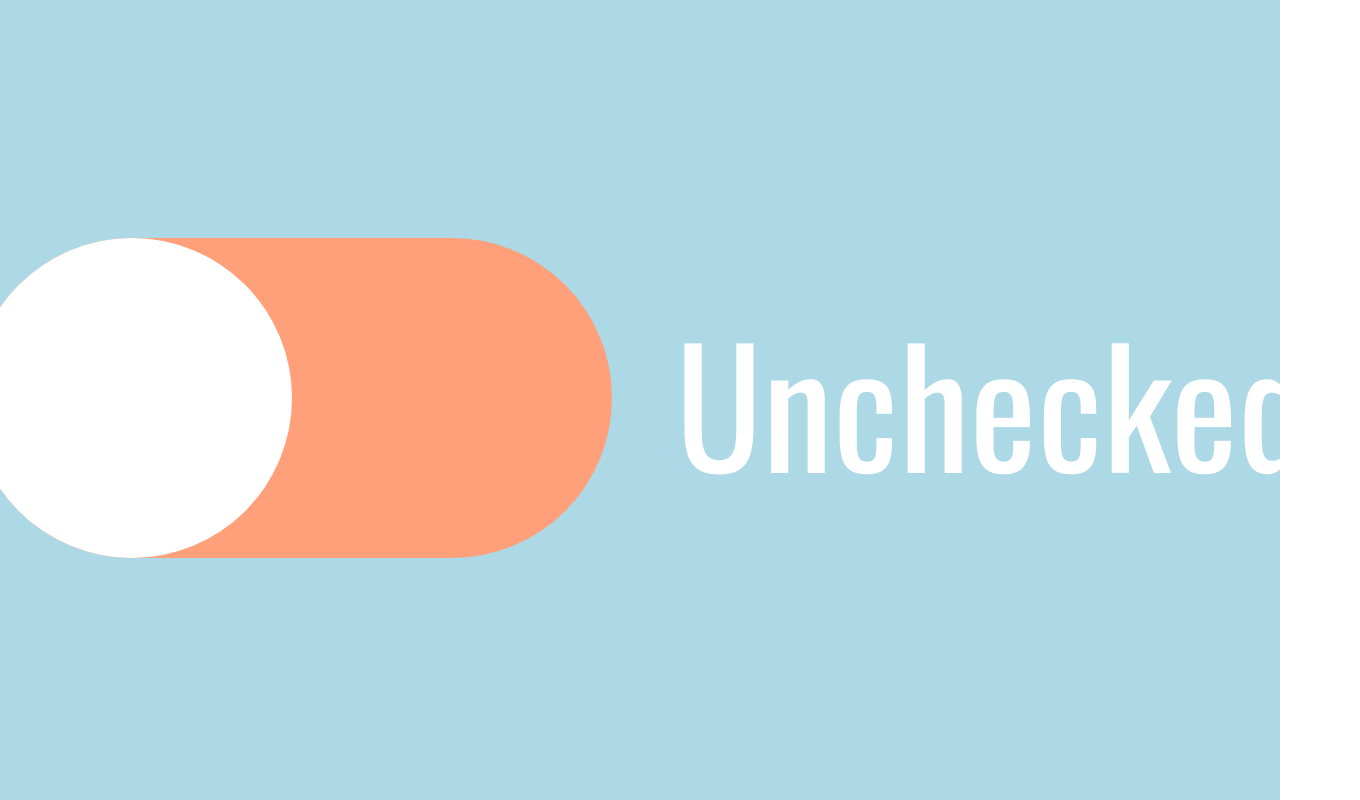
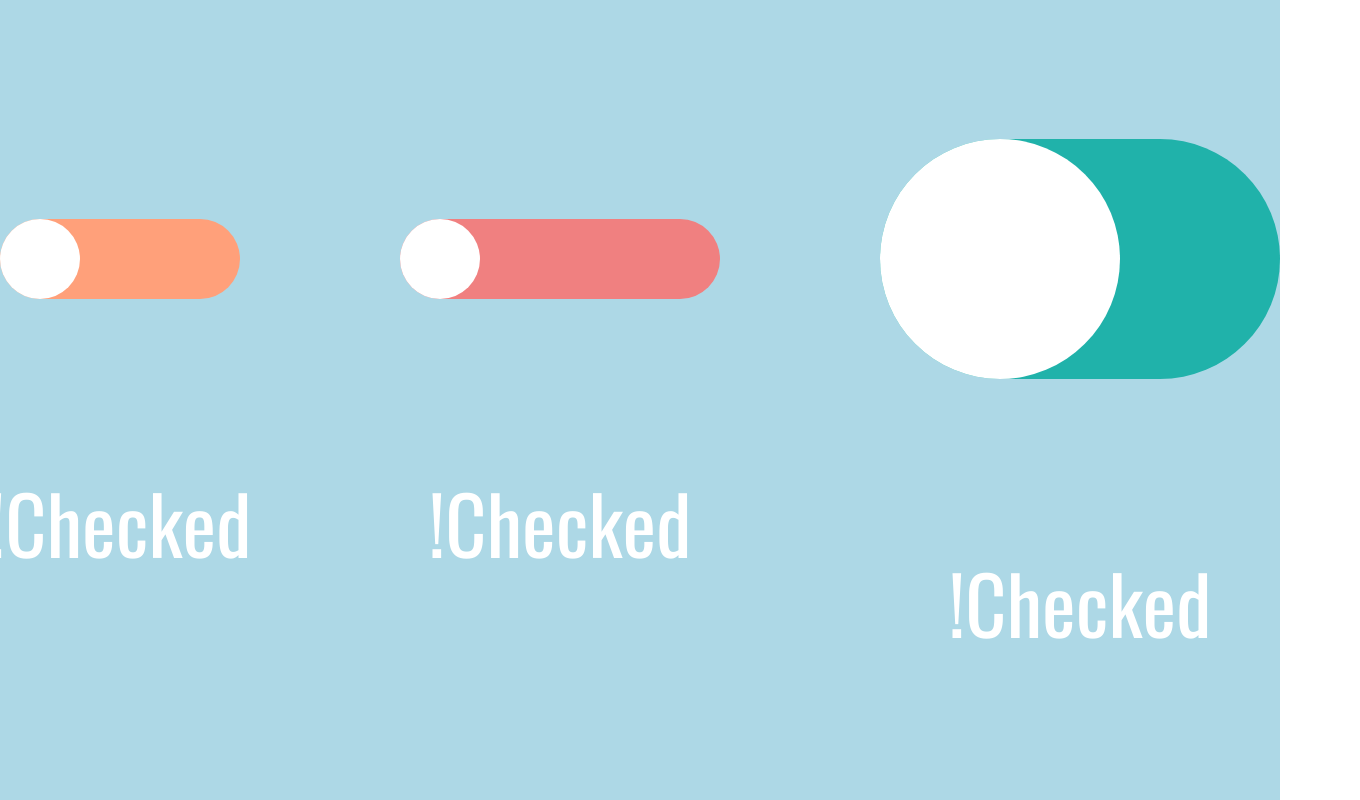
Before and after one commit to joseazevedo88/react-toggle, a React (Create React App) app: page / in a window 1280 px wide. Shown: the whole page, 1360 px wide, since content can reach past the window. Built offline with nearby package versions, Linux system fonts and the light colour scheme.

Commit message:
Make reusable components.

```diff
--- a/package.json
+++ b/package.json
@@ -6,7 +6,8 @@
     "react": "^16.8.6",
     "react-dom": "^16.8.6",
     "react-scripts": "2.1.8",
-    "styled-components": "^4.2.0"
+    "styled-components": "^4.2.0",
+    "styled-system": "^4.1.0"
   },
   "scripts": {
     "start": "react-scripts start",
--- a/src/App.js
+++ b/src/App.js
@@ -1,44 +1,8 @@
 import React, { useState } from "react";
 import styled, { ThemeProvider } from "styled-components";
-//import theme from './theme'
-
-const Input = styled.input`
-  height: 20rem;
-  width: 40rem;
-  border-radius: 10rem;
-  appearance: none;
-  background: lightsalmon;
-  position: relative;
-  margin: 0;
-
-  &:focus {
-    border: none;
-    outline: none;
-  }
-
-  &::before {
-    content: "";
-    height: 20rem;
-    width: 20rem;
-    background: white;
-    position: absolute;
-    border-radius: 50%;
-  }
-
-  &:checked {
-    &::before {
-      content: "";
-      height: 20rem;
-      width: 20rem;
-      background: lightgrey;
-      position: absolute;
-      //right: 0;
-      transform: translate(20rem);
-      transition: all 200ms linear;
-      border-radius: 50%;
-    }
-  }
-`;
+import { theme } from "./theme";
+import { Input } from "./Input";
+// import { Ball } from "./ball";
 
 const Body = styled.div`
   height: 100vh;
@@ -48,37 +12,49 @@ const Body = styled.div`
   align-items: center;
 `;
 
-const InputWrapper = styled.div`
+const CheckboxWrapper = styled.div`
   position: relative;
 `;
 
-const Label = styled.p`
-  font-family: "Oswald";
-  font-size: 10rem;
-  margin-left: 4rem;
-  color: white;
-`;
-
 function App() {
-  const [checked, setChecked] = useState("Unchecked");
-
   return (
-    // <ThemeProvider theme={theme}>
-    <Body>
-      <InputWrapper>
-        <Input
-          type="checkbox"
-          onClick={() => {
-            if (checked === "Checked") setChecked("Unchecked");
-            else setChecked("Checked");
-          }}
-        />
-        {/* {checked && <Checked />}
-        {!checked && <Unchecked />} */}
-      </InputWrapper>
-      <Label>{checked}</Label>
-    </Body>
-    // </ThemeProvider>
+    <ThemeProvider theme={theme}>
+      <Body>
+        <CheckboxWrapper>
+          <Input
+            type="checkbox"
+            bg={theme.colors.salmon}
+            height={theme.sizes.sm}
+            width={theme.sizes.md}
+            right="right-10"
+            m={theme.sizes.sm}
+            ballbg={theme.colors.light}
+          />
+        </CheckboxWrapper>
+        <CheckboxWrapper>
+          <Input
+            type="checkbox"
+            bg={theme.colors.coral}
+            height={theme.sizes.sm}
+            width={theme.sizes.lg}
+            right="right-15"
+            m={theme.sizes.sm}
+            ballbg={theme.colors.light}
+          />
+        </CheckboxWrapper>
+        <CheckboxWrapper>
+          <Input
+            type="checkbox"
+            bg={theme.colors.seagreen}
+            height={theme.sizes.md}
+            width={theme.sizes.xlg}
+            right="right-10"
+            m={theme.sizes.sm}
+            ballbg={theme.colors.light}
+          />
+        </CheckboxWrapper>
+      </Body>
+    </ThemeProvider>
   );
 }
 
--- /dev/null
+++ b/src/Input.js
@@ -0,0 +1,116 @@
+import React, { useState } from "react";
+import styled from "styled-components";
+import {
+  display,
+  space,
+  color,
+  width,
+  height,
+  fontSize,
+  border,
+  fontFamily
+} from "styled-system";
+
+import "./index.css";
+
+const InputStyle = styled.input`
+  height: 20rem;
+  width: 40rem;
+  border-radius: 10rem;
+  appearance: none;
+  margin: 0;
+  position: relative;
+  &:focus {
+    border: none;
+    outline: none;
+  }
+
+  /* &::before {
+    content: "";
+    height: 20rem;
+    width: 20rem;
+    background: white;
+    position: absolute;
+    border-radius: 50%;
+    transform: translate(0);
+    transition: all 200ms linear;
+  }
+
+  &:checked {
+    &::before {
+      content: "";
+      height: 20rem;
+      width: 20rem;
+      background: lightsteelblue;
+      position: absolute;
+      transform: translate(20rem);
+      transition: all 200ms linear;
+      border-radius: 50%;
+    }
+  } */
+  ${display}
+  ${space}
+  ${width}
+  ${color}
+  ${height}
+  ${fontSize}
+  ${border}
+  ${fontFamily}
+`;
+
+const Ball = styled.div`
+  position: absolute;
+  left: 0;
+  top: 0;
+  border-radius: 50%;
+  transform: translate(0);
+  transition: all 200ms linear;
+  ${display}
+  ${space}
+  ${width}
+  ${color}
+  ${height}
+  ${fontSize}
+  ${border}
+  ${fontFamily}
+`;
+
+const Label = styled.p`
+  font-family: "Oswald";
+  font-size: 5rem;
+  text-align: center;
+  color: white;
+`;
+
+export function Input(props) {
+  const [checked, setChecked] = useState("!Checked");
+  const [left, setLeft] = useState(true);
+
+  const onClick = () => {
+    if (checked === "Checked!") setChecked("!Checked");
+    else setChecked("Checked!");
+    setLeft(!left);
+  };
+
+  return (
+    <div>
+      <InputStyle
+        type={props.type}
+        bg={props.bg}
+        height={props.height}
+        width={props.width}
+        m={props.m}
+        onClick={onClick}
+      />
+      <Ball
+        className={left ? "" : props.right}
+        height={props.height}
+        width={props.height}
+        m={props.m}
+        bg={props.ballbg}
+        onClick={onClick}
+      />
+      <Label>{checked}</Label>
+    </div>
+  );
+}
--- a/src/index.css
+++ b/src/index.css
@@ -12,3 +12,15 @@ code {
   font-family: source-code-pro, Menlo, Monaco, Consolas, "Courier New",
     monospace;
 }
+
+.right-10 {
+  background: lightsteelblue !important;
+  transform: translate(10rem) !important;
+  transition: all 200ms linear !important;
+}
+
+.right-15 {
+  background: lightsteelblue !important;
+  transform: translate(15rem) !important;
+  transition: all 200ms linear !important;
+}
--- /dev/null
+++ b/src/theme.js
@@ -0,0 +1,15 @@
+export const theme = {
+  colors: {
+    salmon: "lightsalmon",
+    seagreen: "lightseagreen",
+    coral: "lightcoral",
+    dark: "black",
+    light: "white"
+  },
+  sizes: {
+    sm: "5rem",
+    md: "15rem",
+    lg: "20rem",
+    xlg: "25rem"
+  }
+};
```
Also changed, not shown: 1 other file (tests, documents, lock files or other folders).
